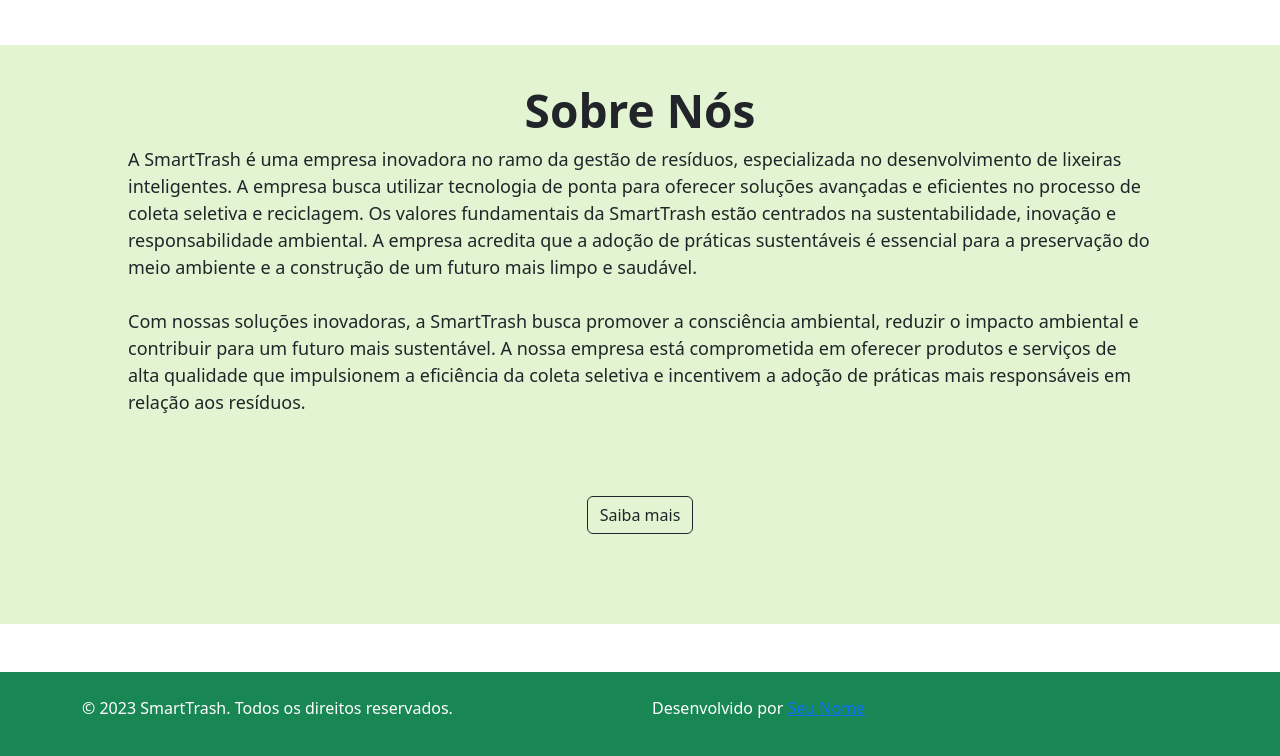
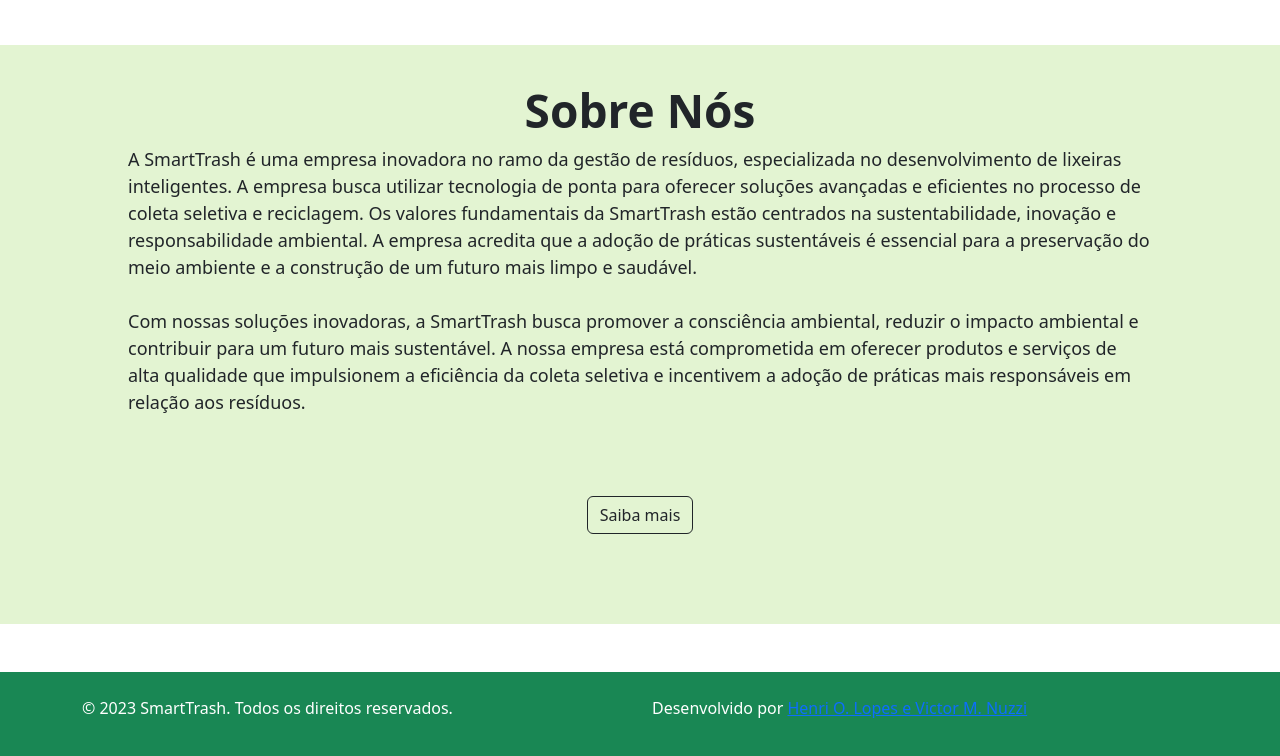
Before and after one commit to Challenge-FIAP2023/fe-sprint3, a plain HTML site: page index.html in a window 1280 px wide. Shown: the part 4453-5209 px from the top of the page. Drawn offline with nearby package versions, Linux system fonts and the light colour scheme.

Commit message:
alteração no nome do footer e no README

```diff
--- a/index.html
+++ b/index.html
@@ -270,7 +270,7 @@
             <p>&copy; 2023 SmartTrash. Todos os direitos reservados.</p>
           </div>
           <div class="col-md-6 text-right">
-            <p>Desenvolvido por <a href="#">Seu Nome</a></p>
+            <p>Desenvolvido por <a href="#">Henri O. Lopes e Victor M. Nuzzi</a></p>
           </div>
         </div>
       </div>
```
Also changed, not shown: integrantes.txt (deleted), 1 other file.
